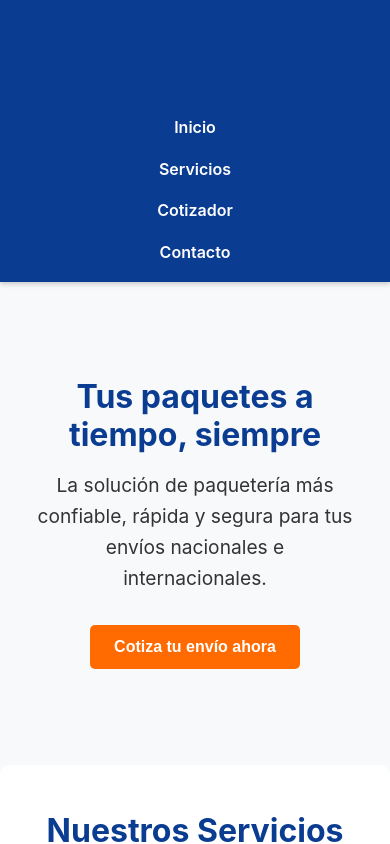
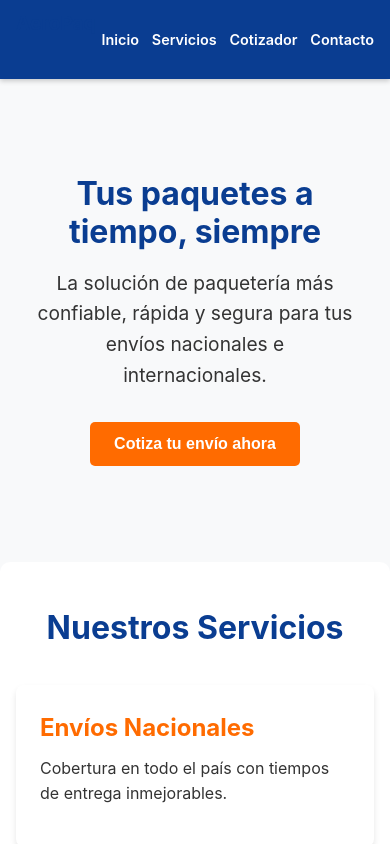
Before and after one commit to LuisSebas060104/Proyecto1_PrograWeb, a React (Vite) app: page / in a window 390 px wide. Shown: the top 844 px of the page. Built offline with nearby package versions, Linux system fonts and the light colour scheme.

Commit message:
Actualizar estilos de la barra de navegación para mejorar la responsividad y agregar archivo .gitignore

```diff
--- a/src/index.css
+++ b/src/index.css
@@ -170,14 +170,19 @@ input:focus, select:focus, textarea:focus {
    ========================================= */
 @media (max-width: 768px) {
   .navbar {
-    flex-direction: column;
-    gap: 1rem;
+    padding: 0.5rem 1rem;
   }
 
   .navbar ul {
-    flex-direction: column;
-    text-align: center;
-    gap: 1rem;
+    gap: 0.8rem;
+  }
+
+  .navbar a {
+    font-size: 0.9rem;
+  }
+
+  .navbar .logo h2 {
+    font-size: 1.2rem;
   }
 
   h1 {
```
Also changed, not shown: 1 other file (tests, documents, lock files or other folders).
